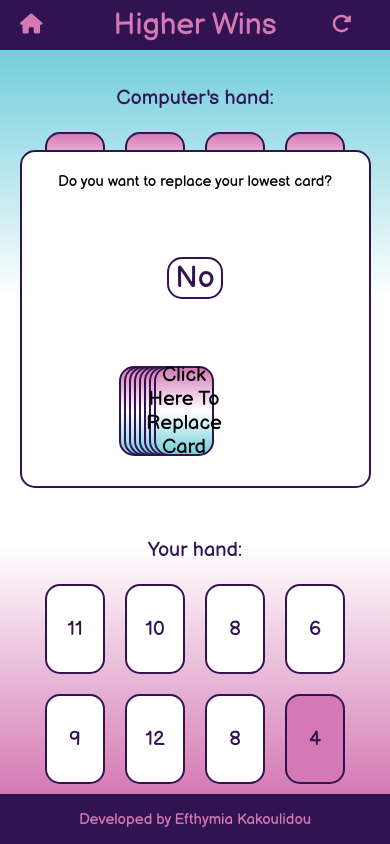
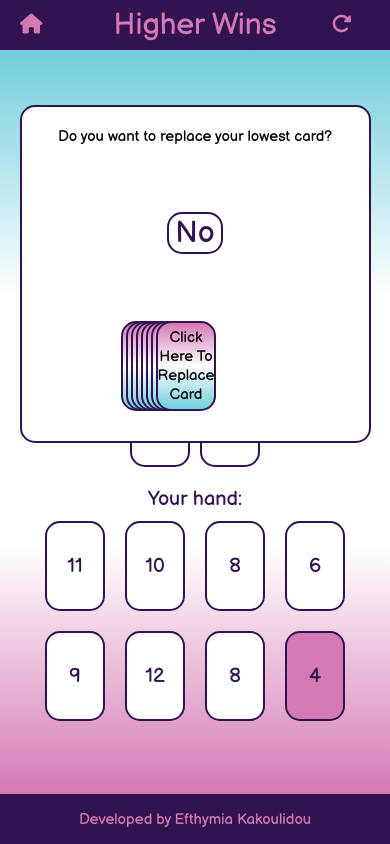
Before and after one commit to EfthymiaKakoulidou/higher-wins, a plain HTML site: page game-page.html in a window 390 px wide. Drawn offline with Linux system fonts and the light colour scheme.

Commit message:
Remove hide property from gamearea and adjust font-size for mobiles

```diff
--- a/assets/css/styles.css
+++ b/assets/css/styles.css
@@ -126,9 +126,7 @@ main {
     position: absolute;
 }
 #pile-0 {
-    z-index: 8;
-    /* position: absolute; */
-    /* margin-left: 80%; */
+    z-index: 11;
     font-size: 20px;
     transition: all 0.2s ease;
     cursor: pointer;
@@ -296,11 +294,11 @@ main {
     border: 2px solid rgb(50, 19, 81);
     background-color: white;
     cursor: pointer;
+    margin-right: 40px;
 }
 
 #main {
     display: flex;
-    justify-content: space-between;
     text-align: center;
     align-items: center;
     font-family: 'Balsamiq Sans', sans-serif;
@@ -334,7 +332,12 @@ footer {
 
 }
 
+
 @media screen and (max-width: 490px) {
+
+    #computer-section, #gamearea, #player-section {
+        font-size: 0px;
+    }
 
     #instructions,
     #deck-introduction {
@@ -421,6 +424,12 @@ footer {
         width: 50px;
         height: 75px;
     }
+
+#pile-0 {
+    z-index: 20;
+    font-size: 15px;
+}
+
     #pile-cards {
         font-size: 15px;
         flex-direction: column;
@@ -429,9 +438,10 @@ footer {
         margin: 0 auto;
         left:0px;
         right:0px;
+        top:7em;
     }
 
-    .hide {
-        display: none !important;
+    #no {
+        margin: 0px;
     }
 }
--- a/assets/js/script.js
+++ b/assets/js/script.js
@@ -52,7 +52,7 @@ for (i = 0; i < computershand.length; i++) {
 /*Create a div for every item in the array of pile*/
 
 
-let marginLeft = 2;
+let marginLeft = 0;
 for (i = 0; i < pile.length; i++) {
   let pileButton = document.createElement('button');
   pileButton.className = 'pilecard';
@@ -160,7 +160,6 @@ document.getElementById("no").addEventListener("click", play);
 function hideReplaceWindow(){
   document.getElementById('pile-cards').style.visibility = 'hidden'
 }
-
 function hidePilecard(){
   document.getElementById("pile-0").remove()
   let newPile = pile.splice(0, 1);
```
